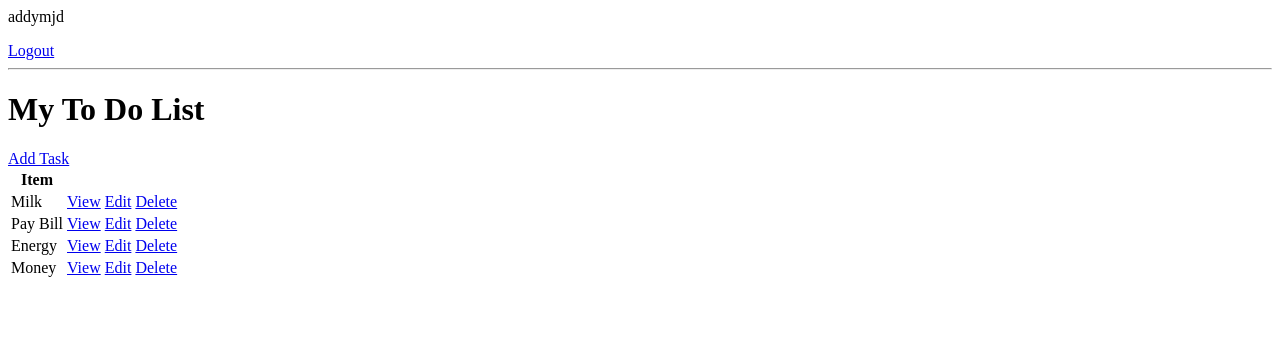
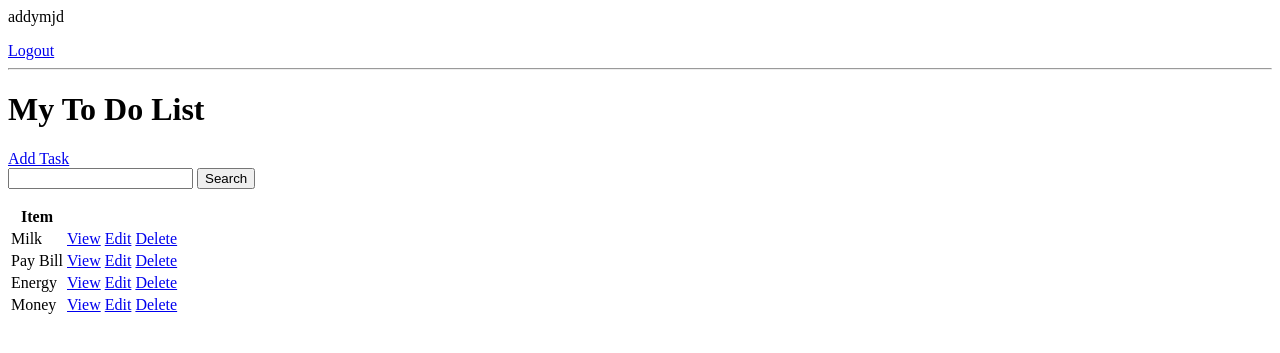
Before and after one commit to abdullahmujahidali/ToDoApp-Project, a Django app: page / in a window 1280 px wide. Shown: the top 353 px of the page. Run offline with Django 3.2, Linux system fonts and the light colour scheme; a user stored in the database is signed in; data comes from the database, SQL or seed files in the repository; both versions use the stored data as it was after the commit.

Commit message:
Added search functionality

```diff
--- a/useend/templates/useend/task_list.html
+++ b/useend/templates/useend/task_list.html
@@ -8,6 +8,12 @@
 <hr>
 <h1>My To Do List  </h1>
 <a href="{% url 'task-create' %}">Add Task</a>
+
+<form method="GET">
+    <input type="text" name="search-area" value="{{search_input}}">
+    <input type="submit" value="Search">
+</form>
+
 <table>
     <tr>
         <th>Item</th>
--- a/useend/views.py
+++ b/useend/views.py
@@ -45,6 +45,14 @@ class TaskList(LoginRequiredMixin,ListView):
         context = super().get_context_data(**kwargs)
         context['tasks'] = context['tasks'].filter(user=self.request.user)
         context['count'] = context['tasks'].filter(complete=False).count()
+
+        search_input = self.request.GET.get('search-area') or ''
+        if search_input:
+            context['tasks'] = context['tasks'].filter(
+                title__startswith=search_input)
+
+        context['search_input'] = search_input
+
         return context
 
 
```
Also changed, not shown: db.sqlite3.
